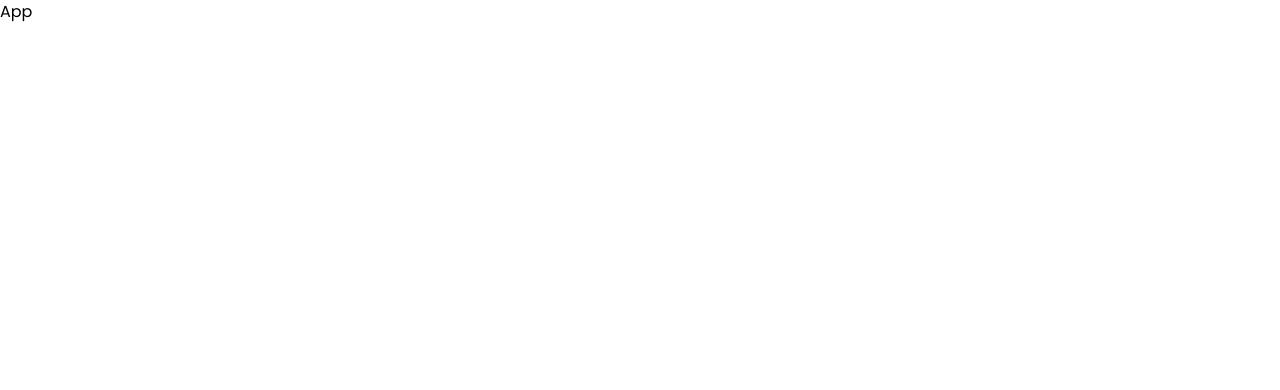
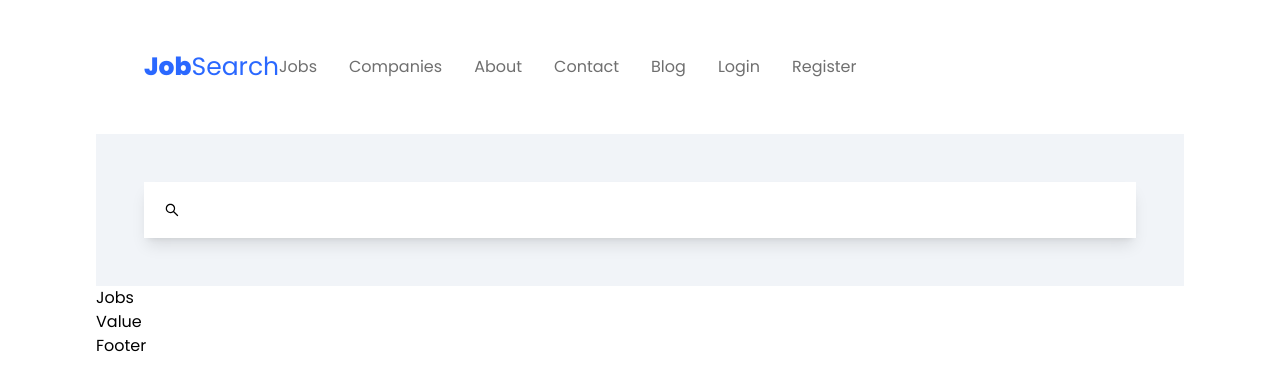
Before and after one commit to aid19/job-portal-react, a React app: page / in a window 1280 px wide. Shown: the top 390 px of the page. Built offline with nearby package versions, Linux system fonts and the light colour scheme; the HTML template or start-up script is replaced by a standard one.

Commit message:
new changes

```diff
--- a/package.json
+++ b/package.json
@@ -11,7 +11,8 @@
   },
   "dependencies": {
     "react": "^18.2.0",
-    "react-dom": "^18.2.0"
+    "react-dom": "^18.2.0",
+    "react-icons": "^5.0.1"
   },
   "devDependencies": {
     "@types/react": "^18.2.43",
--- a/src/App.jsx
+++ b/src/App.jsx
@@ -1,10 +1,21 @@
 // eslint-disable-next-line no-unused-vars
-import React from 'react'
+import React from 'react';
+import NavBar from './Components/NavBar/NavBar';
+import Search from './Components/SearchDiv/Search';
+import Jobs from './Components/JobDiv/Jobs';
+import Value from './Components/ValueDiv/Value';
+import Footer from './Components/FooterDiv/Footer';
 
 const App = () => {
   return (
-    <div>App</div>
-  )
-}
+    <div className='w-[85%] m-auto bg-white'>
+      <NavBar />
+      <Search />
+      <Jobs />
+      <Value />
+      <Footer />
+    </div>
+  );
+};
 
-export default App
+export default App;
--- /dev/null
+++ b/src/Components/NavBar/NavBar.jsx
@@ -0,0 +1,24 @@
+// eslint-disable-next-line no-unused-vars
+import React from 'react'
+
+const NavBar = () => {
+  return (
+    <div className='navBar flex jutify-between items-center p-[3rem]'>
+        <div className='logoDiv'>
+            <h1 className='logo text-[25px] text-blueColor'>
+            <strong>Job</strong>Search</h1>
+        </div>
+        <div className='menu flex gap-8'>
+            <li className='menuList text-[#6f6f6f] hover:text-blueColor'>Jobs</li>
+            <li className='menuList text-[#6f6f6f] hover:text-blueColor'>Companies</li>
+            <li className='menuList text-[#6f6f6f] hover:text-blueColor'>About</li>
+            <li className='menuList text-[#6f6f6f] hover:text-blueColor'>Contact</li>
+            <li className='menuList text-[#6f6f6f] hover:text-blueColor'>Blog</li>
+            <li className='menuList text-[#6f6f6f] hover:text-blueColor'>Login</li>
+            <li className='menuList text-[#6f6f6f] hover:text-blueColor'>Register</li>
+        </div>
+    </div>
+  )
+}
+
+export default NavBar
--- /dev/null
+++ b/src/Components/SearchDiv/Search.jsx
@@ -0,0 +1,20 @@
+// eslint-disable-next-line no-unused-vars
+import React from 'react'
+import { AiOutlineSearch } from 'react-icons/ai';
+
+const Search = () => {
+  return (
+    <div className='searchDiv grid gb-10 bg-greyIsh reounded-[10px] p-[3rem]'>
+        <from action="">
+            <div className='firstDiv flex justify-between items-center rounde-[8px] gap-[10px] bg-white p-5
+            shadow-lg shadow-greyIsh-700'>
+                <div className='flex gap-2 items-center'>
+                    <AiOutlineSearch />
+                </div>
+            </div>
+        </from>
+    </div>
+  )
+}
+
+export default Search;
--- /dev/null
+++ b/src/Components/ValueDiv/Value.jsx
@@ -0,0 +1,10 @@
+// eslint-disable-next-line no-unused-vars
+import React from 'react'
+
+const Value = () => {
+  return (
+    <div>Value</div>
+  )
+}
+
+export default Value
```
Also changed, not shown: src/index.css (line endings or trailing spaces), 1 other file (tests, documents, lock files or other folders).
